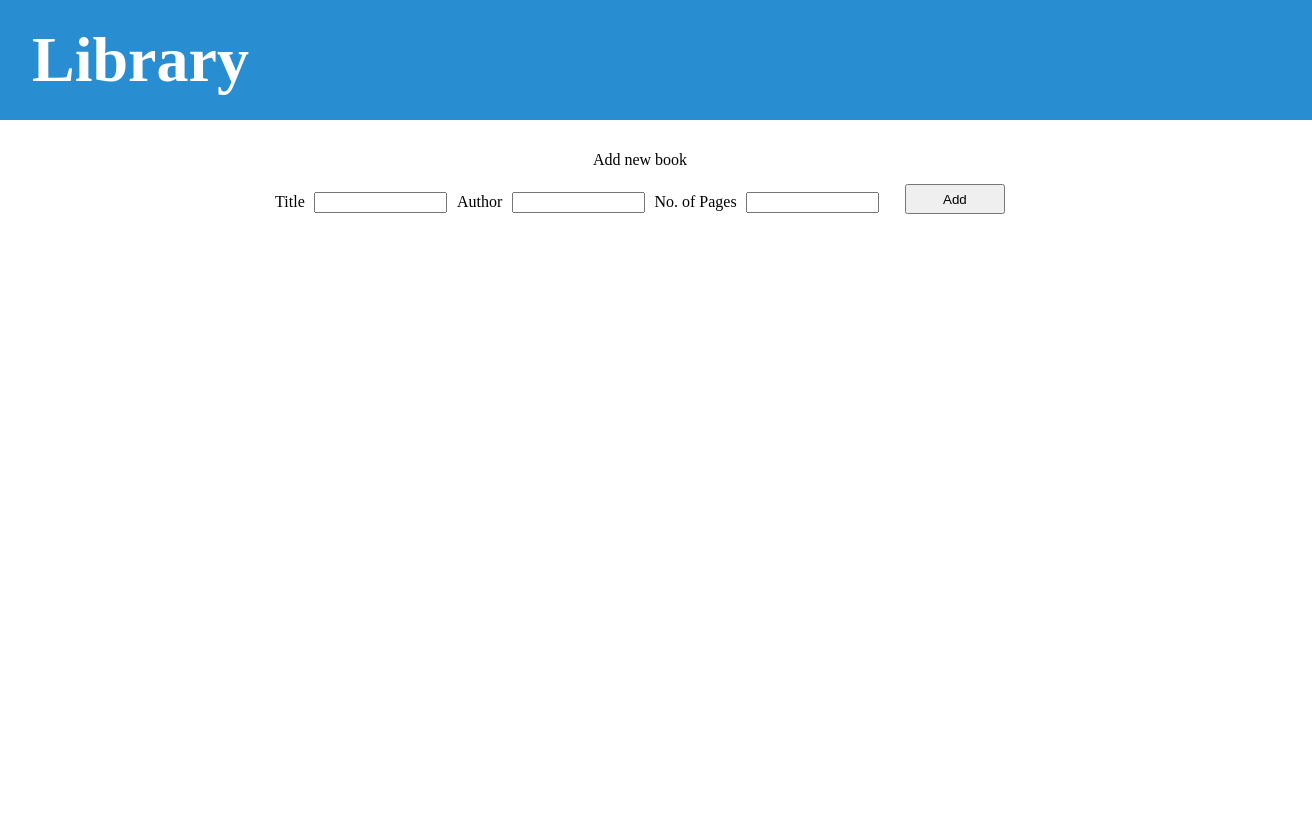
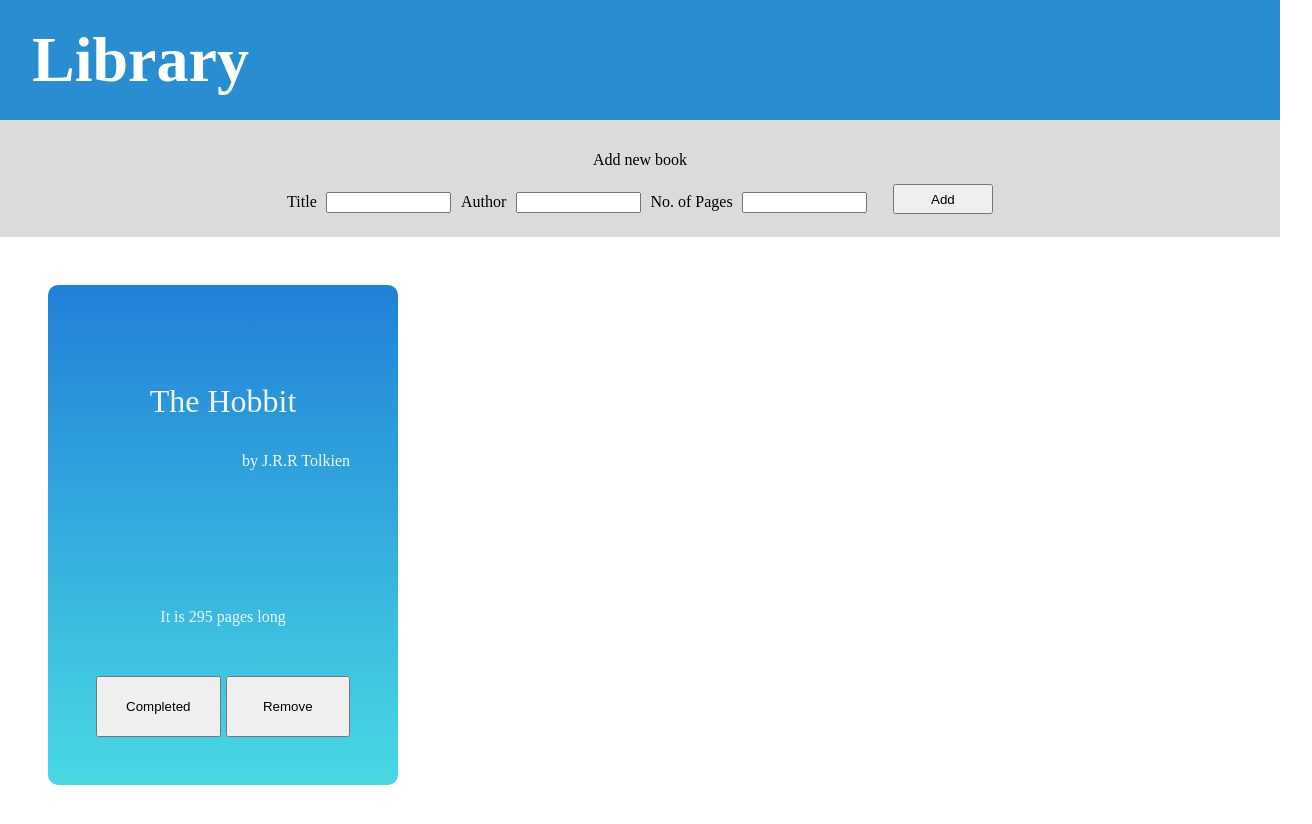
Before and after one commit to chaandharaghav/library, a plain HTML site: page index.html in a window 1280 px wide. Shown: the whole page, 1312 px wide, since content can reach past the window. Before the commit the page ends 800 px from the top, so only its background shows below. Drawn offline with Linux system fonts and the light colour scheme.

Commit message:
Design the book card with basic css

```diff
--- a/app.css
+++ b/app.css
@@ -1,3 +1,11 @@
+/* General styles */
+
+* {
+  box-sizing: border-box;
+}
+
+/* Header styles */
+
 #header {
   width: 100vw;
   min-height: 15vh;
@@ -14,8 +22,12 @@
   padding-left: 2rem;
 }
 
+/* Add book section styles */
+
 #addNewBook {
   padding: 1rem;
+
+  background-color: hsl(0, 0%, 86%);
 }
 
 #addNewBook p {
@@ -49,6 +61,68 @@
   margin: 1rem auto;
 }
 
+/* Books list section styles */
+
+#booksList {
+  display: flex;
+  padding: 3rem;
+}
+
+.book {
+  height: 500px;
+  width: 100%;
+  max-width: 350px;
+
+  background-image: linear-gradient(rgb(33, 128, 216), rgb(72, 217, 228));
+  color: aliceblue;
+
+  padding: 3rem;
+
+  border-radius: 10px;
+}
+
+.information {
+  height: 85%;
+
+  display: flex;
+  flex-direction: column;
+  justify-content: center;
+  align-items: center;
+}
+
+.information h2 {
+  height: 20%;
+
+  font-size: 2rem;
+}
+
+.author {
+  width: 100%;
+  height: 30%;
+
+  text-align: end;
+
+  margin-right: 0;
+}
+
+.numPages {
+  height: 20%;
+
+  justify-self: flex-end;
+
+  display: flex;
+  align-items: flex-end;
+}
+
+.book .footer {
+  height: 15%;
+  display: grid;
+  grid-template-columns: repeat(2, 1fr);
+  gap: 5px;
+}
+
+/* Media queries */
+
 @media (min-width: 767px) {
   /* #addNewBook {
     padding-right: 7rem;
--- a/index.html
+++ b/index.html
@@ -27,7 +27,19 @@
         <button id="addBookBtn">Add</button>
       </form>
     </section>
-    <section id="booksList"></section>
+    <section id="booksList">
+      <div class="book">
+        <div class="information">
+          <h2>The Hobbit</h2>
+          <p class="author">by J.R.R Tolkien</p>
+          <p class="numPages">It is 295 pages long</p>
+        </div>
+        <div class="footer">
+          <button id="isRead">Completed</button>
+          <button id="removeBook">Remove</button>
+        </div>
+      </div>
+    </section>
     <script src="app.js"></script>
   </body>
 </html>
```
